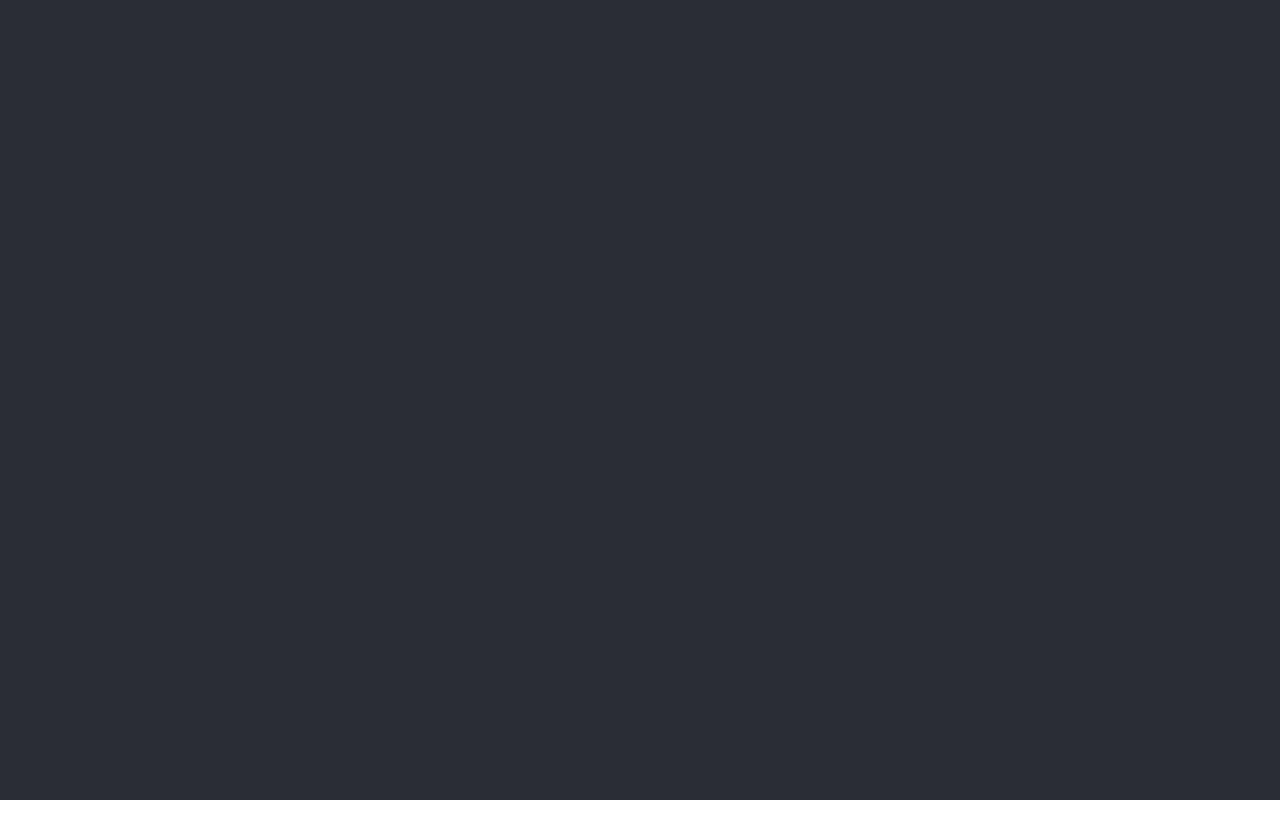
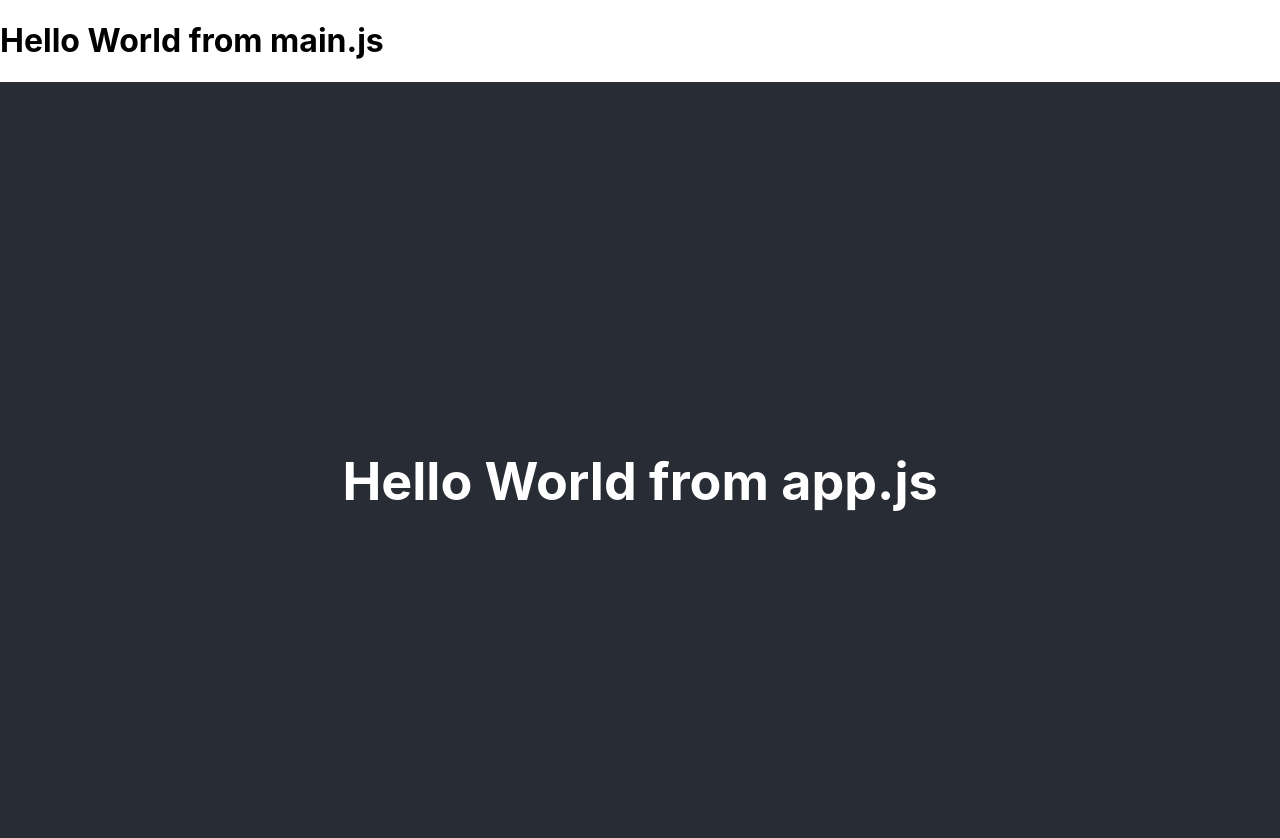
Before and after one commit to Rick799/react101, a React (Vite) app: page / in a window 1280 px wide. Shown: the top 838 px of the page. Before the commit the page ends 800 px from the top, so only its background shows below. Built offline with nearby package versions, Linux system fonts and the light colour scheme.

Commit message:
Hello World

```diff
--- a/src/App.jsx
+++ b/src/App.jsx
@@ -5,6 +5,7 @@ function App() {
   return (
     <div className="App">
       <header className="App-header">
+        <h1>Hello World from app.js</h1>
       </header>
     </div>
   )
--- a/src/main.jsx
+++ b/src/main.jsx
@@ -4,7 +4,10 @@ import App from './App'
 import './index.css'
 
 ReactDOM.createRoot(document.getElementById('root')).render(
-  <React.StrictMode>
-    <App />
-  </React.StrictMode>
+  <div>
+    <h1>Hello World from main.js</h1>
+    <React.StrictMode>
+      <App />
+    </React.StrictMode>
+  </div>
 )
```
Also changed, not shown: 1 other file (tests, documents, lock files or other folders).
